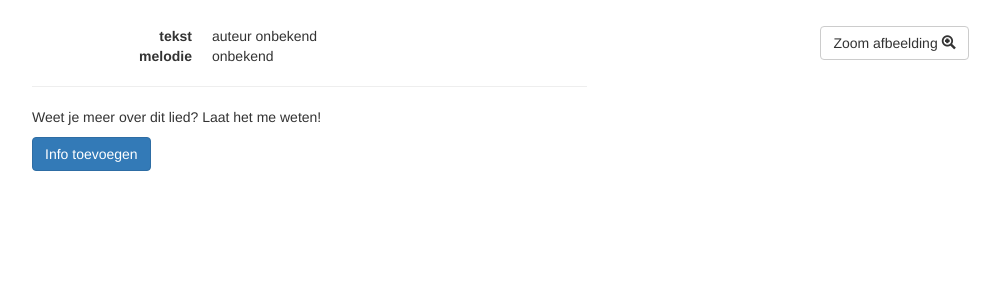
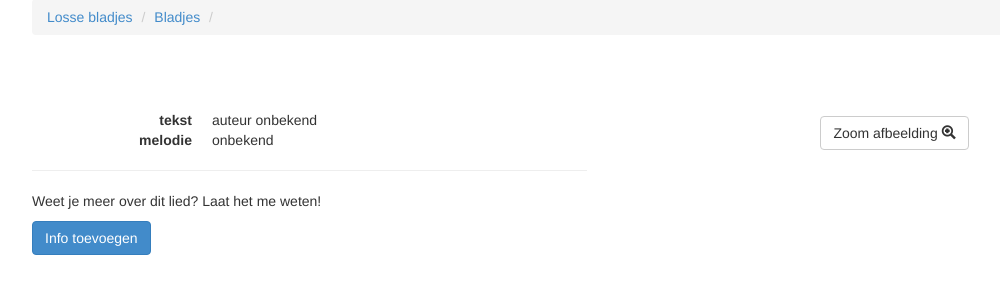
Before and after one commit to berz/lossebladjes, a Flask app: page /blad/1 in a window 1280 px wide. Shown: the part 51-351 px from the top of the page, without its empty margins (38-1038 px from the left). Run offline with Flask 2, Linux system fonts and the light colour scheme; data that the repository does not hold is empty; some libraries are stand-ins or nearby versions.

Commit message:
clean up css and javascrit files.

```diff
--- a/losseblaadjes/templates/template.html
+++ b/losseblaadjes/templates/template.html
@@ -4,11 +4,17 @@
     {% set title = title|default('') -%}
     <title>Lossebladjes{% if title %} - {{ title }}{% endif %}</title>
     <meta name="viewport" content="width=device-width, initial-scale=1.0">
-    <link href="//netdna.bootstrapcdn.com/bootstrap/3.0.0/css/bootstrap-glyphicons.css" rel="stylesheet">
-    <link rel="stylesheet" href="{{ url_for('static', filename='bootstrap.css') }}">
-    <link href="//netdna.bootstrapcdn.com/font-awesome/4.0.1/css/font-awesome.min.css" rel="stylesheet">
-    <link rel="stylesheet" href="{{ url_for('static', filename='overrides.css') }}">
 
+    {#
+    <link rel="stylesheet" href="{{ url_for('static', filename='css/bootstrap-glyphicons.css') }}" >
+    <link rel="stylesheet" href="//netdna.bootstrapcdn.com/bootstrap/3.0.0/css/bootstrap-glyphicons.css" >
+    <link rel="stylesheet" href="{{ url_for('static', filename='css/bootstrap.css') }}">
+    <link rel="stylesheet" href="{{ url_for('static', filename='css/font-awesome.min.css') }}">
+    <link rel="stylesheet" href="//netdna.bootstrapcdn.com/font-awesome/4.0.1/css/font-awesome.min.css" >
+    <link rel="stylesheet" href="{{ url_for('static', filename='css/overrides.css') }}">
+    #}
+
+    <link rel="stylesheet" href="{{ url_for('static', filename='css/merged.css') }}">
     {% block head %}{% endblock %}
 </head>
 <body>
@@ -58,8 +64,8 @@
         {% block content %}{% endblock %}
     </div>
 
-    <script src="https://code.jquery.com/jquery-1.10.2.min.js"></script>
-    <script src="http://getbootstrap.com/dist/js/bootstrap.min.js"></script>
+    <script src="{{ url_for('static', filename='js/jquery-1.10.2.min.js') }}"></script>
+    <script src="{{ url_for('static', filename='js/bootstrap.min.js') }}"></script>
     {% block scripts %}{% endblock %}
 </body>
 </html>
```
